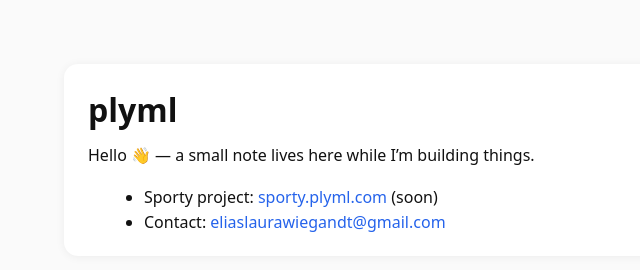
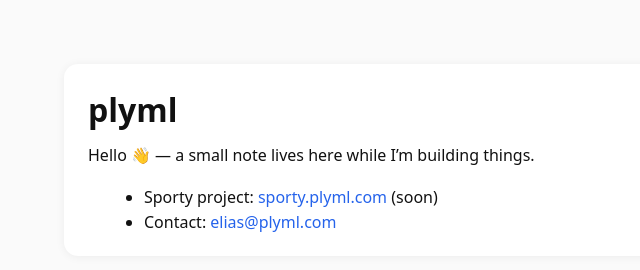
Before and after one commit to EliasWiegandt/plyml-site, a plain HTML site: page site/index.html in a window 1280 px wide. Shown: the whole page, without its empty margins (0-640 px from the left). Drawn offline with Linux system fonts and the light colour scheme.

Commit message:
Updated email

```diff
--- a/site/index.html
+++ b/site/index.html
@@ -16,7 +16,7 @@
     <p style="margin:.25rem 0 1rem 0;">Hello 👋 — a small note lives here while I’m building things.</p>
     <ul style="margin:0 0 0 1rem;">
       <li>Sporty project: <a href="https://sporty.plyml.com">sporty.plyml.com</a> (soon)</li>
-      <li>Contact: <a href="mailto:eliaslaurawiegandt@gmail.com">eliaslaurawiegandt@gmail.com</a></li>
+      <li>Contact: <a href="mailto:elias@plyml.com">elias@plyml.com</a></li>
     </ul>
   </div>
 </body>
```
